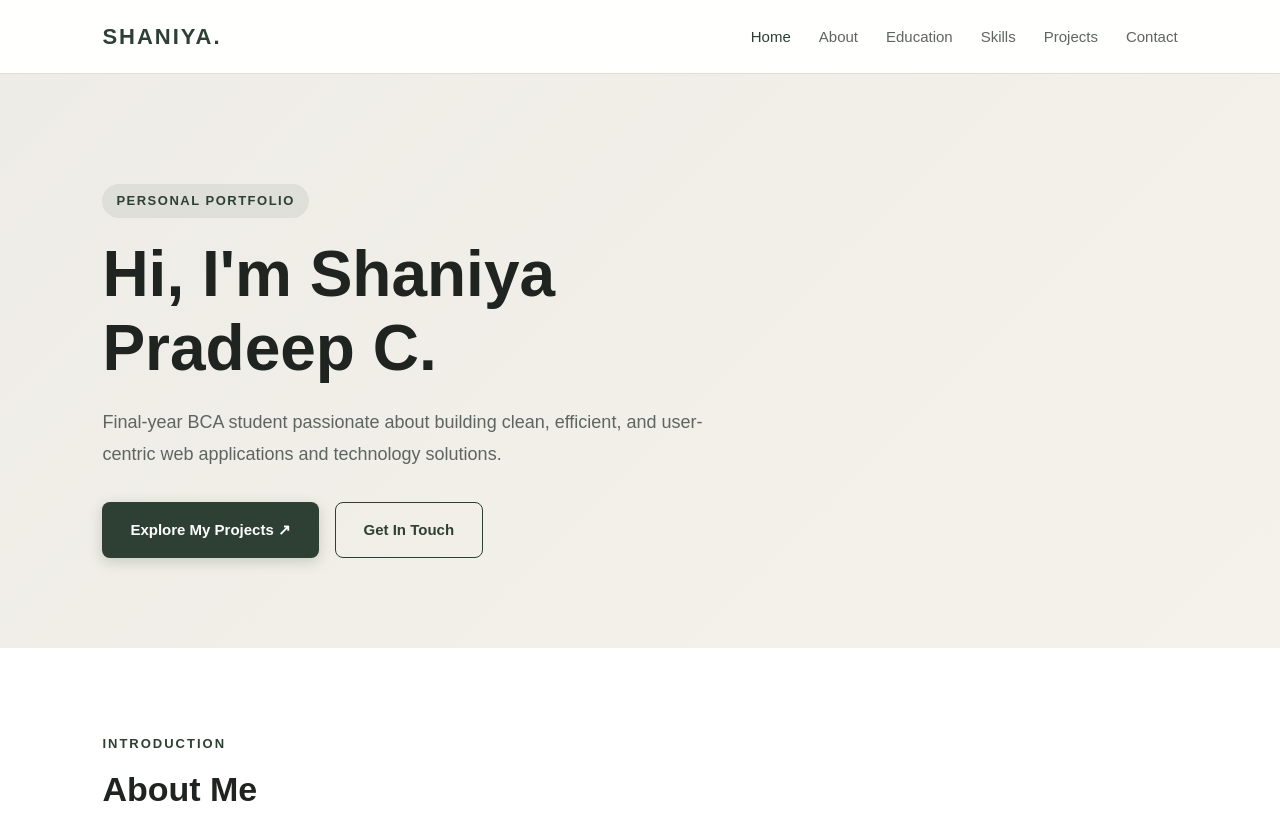
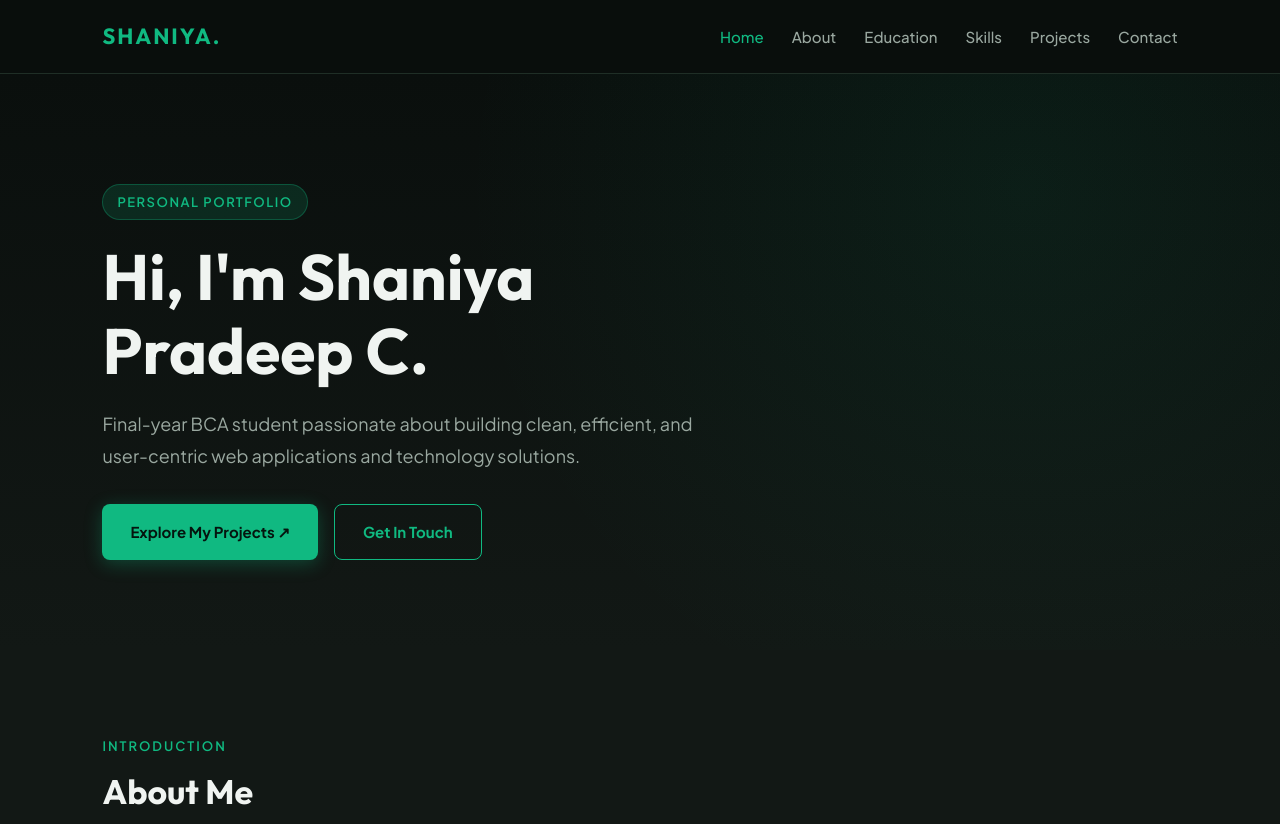
Before and after one commit to Shaniya-Pradeep/shaniya-portfolio, a plain HTML site: page index.html in a window 1280 px wide. Shown: the top 824 px of the page. Drawn offline with Linux system fonts and the light colour scheme; a web font is replaced by a local one.

Commit message:
Revamp styles and update external links in index.html
Updated styles and links in index.html for improved design and functionality.

```diff
--- a/index.html
+++ b/index.html
@@ -4,22 +4,22 @@
   <meta charset="UTF-8">
   <meta name="viewport" content="width=device-width, initial-scale=1.0">
   <title>Shaniya Pradeep C | Software Developer & BCA Graduate</title>
-  <link rel="preconnect" href="[https://fonts.googleapis.com](https://fonts.googleapis.com)">
-  <link rel="preconnect" href="[https://fonts.gstatic.com](https://fonts.gstatic.com)" crossorigin>
-  <link href="[https://fonts.googleapis.com/css2?family=Outfit:wght@400;500;600;700&family=Plus+Jakarta+Sans:wght@400;500;600;700&display=swap](https://fonts.googleapis.com/css2?family=Outfit:wght@400;500;600;700&family=Plus+Jakarta+Sans:wght@400;500;600;700&display=swap)" rel="stylesheet">
+  <link rel="preconnect" href="https://fonts.googleapis.com">
+  <link rel="preconnect" href="https://fonts.gstatic.com" crossorigin>
+  <link href="https://fonts.googleapis.com/css2?family=Outfit:wght@400;500;600;700&family=Plus+Jakarta+Sans:wght@400;500;600;700&display=swap" rel="stylesheet">
   <style>
     :root {
-      --bg-primary: #f8f7f4;
-      --bg-surface: #ffffff;
-      --bg-alt: #eeece6;
-      --text-main: #1f2421;
-      --text-muted: #5e6561;
-      --accent: #2d4033;
-      --accent-hover: #1e2c23;
-      --accent-light: #e3ebd3;
-      --border: #e2dfd7;
-      --shadow-sm: 0 4px 12px rgba(0, 0, 0, 0.03);
-      --shadow-md: 0 10px 25px rgba(0, 0, 0, 0.06);
+      --bg-primary: #0a0f0d;
+      --bg-surface: #121815;
+      --bg-alt: #18221d;
+      --text-main: #f0f4f1;
+      --text-muted: #9aa8a0;
+      --accent: #10b981;
+      --accent-hover: #059669;
+      --accent-glow: rgba(16, 185, 129, 0.15);
+      --border: #1f2e26;
+      --shadow-sm: 0 4px 12px rgba(0, 0, 0, 0.3);
+      --shadow-md: 0 10px 25px rgba(0, 0, 0, 0.5);
       --transition: all 0.3s ease;
     }
 
@@ -54,8 +54,8 @@
       display: flex;
       justify-content: space-between;
       align-items: center;
-      background: rgba(255, 255, 255, 0.9);
-      backdrop-filter: blur(10px);
+      background: rgba(10, 15, 13, 0.85);
+      backdrop-filter: blur(12px);
       border-bottom: 1px solid var(--border);
       transition: var(--transition);
     }
@@ -121,15 +121,17 @@
     /* Hero Section */
     .hero {
       padding: 110px 8% 90px;
-      background: linear-gradient(135deg, #eeece6 0%, #f4f2eb 100%);
+      background: radial-gradient(circle at 80% 20%, rgba(16, 185, 129, 0.08) 0%, transparent 50%),
+                  linear-gradient(180deg, var(--bg-primary) 0%, var(--bg-surface) 100%);
       position: relative;
     }
 
     .tag-badge {
       display: inline-block;
       padding: 6px 14px;
-      background: rgba(45, 64, 51, 0.08);
+      background: var(--accent-glow);
       color: var(--accent);
+      border: 1px solid rgba(16, 185, 129, 0.3);
       border-radius: 30px;
       font-size: 13px;
       font-weight: 600;
@@ -166,19 +168,20 @@
       gap: 8px;
       padding: 14px 28px;
       background: var(--accent);
-      color: white;
+      color: #05140e;
       text-decoration: none;
       border-radius: 8px;
-      font-weight: 600;
+      font-weight: 700;
       font-size: 15px;
       transition: var(--transition);
-      box-shadow: 0 4px 14px rgba(45, 64, 51, 0.2);
+      box-shadow: 0 4px 18px rgba(16, 185, 129, 0.3);
     }
 
     .button:hover {
       background: var(--accent-hover);
+      color: #ffffff;
       transform: translateY(-2px);
-      box-shadow: 0 6px 20px rgba(45, 64, 51, 0.3);
+      box-shadow: 0 6px 24px rgba(16, 185, 129, 0.4);
     }
 
     .button-outline {
@@ -189,7 +192,7 @@
     }
 
     .button-outline:hover {
-      background: rgba(45, 64, 51, 0.05);
+      background: var(--accent-glow);
       color: var(--accent);
       box-shadow: none;
     }
@@ -243,6 +246,9 @@
       background: var(--bg-primary);
       border-radius: 10px;
       border-left: 3px solid var(--accent);
+      border-top: 1px solid var(--border);
+      border-right: 1px solid var(--border);
+      border-bottom: 1px solid var(--border);
     }
 
     .highlight-item h4 {
@@ -253,6 +259,7 @@
 
     .highlight-item p {
       font-size: 14px;
+      color: var(--text-muted);
       margin: 0;
     }
 
@@ -295,6 +302,7 @@
       border-radius: 50%;
       background: var(--accent);
       border: 4px solid var(--bg-primary);
+      box-shadow: 0 0 10px var(--accent-glow);
     }
 
     .timeline-card {
@@ -308,6 +316,7 @@
 
     .timeline-card:hover {
       box-shadow: var(--shadow-md);
+      border-color: rgba(16, 185, 129, 0.4);
       transform: translateY(-2px);
     }
 
@@ -351,7 +360,7 @@
     .skill-card:hover {
       transform: translateY(-4px);
       box-shadow: var(--shadow-sm);
-      border-color: rgba(45, 64, 51, 0.3);
+      border-color: var(--accent);
     }
 
     .skill-icon-wrap {
@@ -371,6 +380,7 @@
     .skill-card h3 {
       font-size: 18px;
       margin-bottom: 8px;
+      color: var(--text-main);
     }
 
     .skill-card p {
@@ -405,7 +415,7 @@
     .project-card:hover {
       transform: translateY(-5px);
       box-shadow: var(--shadow-md);
-      border-color: rgba(45, 64, 51, 0.25);
+      border-color: var(--accent);
     }
 
     .project-tag {
@@ -442,7 +452,7 @@
       background: var(--bg-primary);
       padding: 4px 10px;
       border-radius: 6px;
-      color: var(--text-muted);
+      color: var(--accent);
       font-weight: 500;
       border: 1px solid var(--border);
     }
@@ -504,9 +514,9 @@
       font-size: 16px;
     }
 
-    .email-icon { background: #fce8e6; color: #b3261e; }
-    .linkedin-icon { background: #e0efff; color: #0a66c2; }
-    .github-icon { background: #e8e8e8; color: #222; }
+    .email-icon { background: rgba(239, 68, 68, 0.15); color: #f87171; }
+    .linkedin-icon { background: rgba(14, 116, 144, 0.15); color: #38bdf8; }
+    .github-icon { background: rgba(255, 255, 255, 0.1); color: #f3f4f6; }
 
     /* Footer */
     footer {
@@ -709,7 +719,7 @@
           <div>
             <span class="project-tag">EdTech Application</span>
             <h3>StudySphere</h3>
-            <p>A dedicated academic task and subject management planner tailored for BCA students to track subjects, manage course assignments, monitor attendance, and streamline exam prep.</p>
+            <p>A dedicated academic task and subject management planner designed for students to track subjects, manage course assignments, monitor attendance, and streamline exam prep.</p>
           </div>
           <div class="tech-stack-pills">
             <span class="tech-pill">JavaScript</span>
@@ -751,12 +761,12 @@
             <span>Email</span>
           </a>
 
-          <a class="contact-card" href="[https://www.linkedin.com/in/shaniya-pradeep-236888334](https://www.linkedin.com/in/shaniya-pradeep-236888334)" target="_blank" rel="noopener noreferrer">
+          <a class="contact-card" href="https://www.linkedin.com/in/shaniya-pradeep-236888334" target="_blank" rel="noopener noreferrer">
             <span class="contact-icon linkedin-icon">in</span>
             <span>LinkedIn</span>
           </a>
 
-          <a class="contact-card" href="[https://github.com/Shaniya-Pradeep](https://github.com/Shaniya-Pradeep)" target="_blank" rel="noopener noreferrer">
+          <a class="contact-card" href="https://github.com/Shaniya-Pradeep" target="_blank" rel="noopener noreferrer">
             <span class="contact-icon github-icon">GH</span>
             <span>GitHub</span>
           </a>
```
